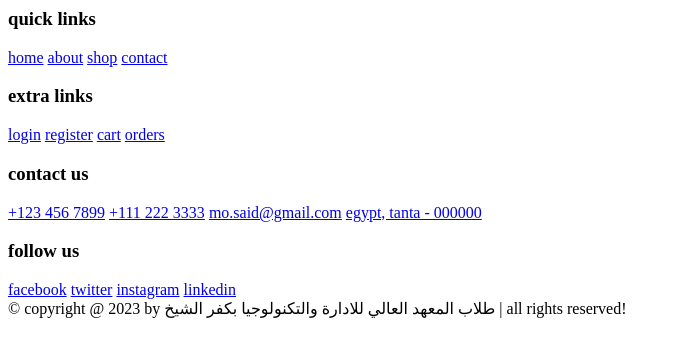
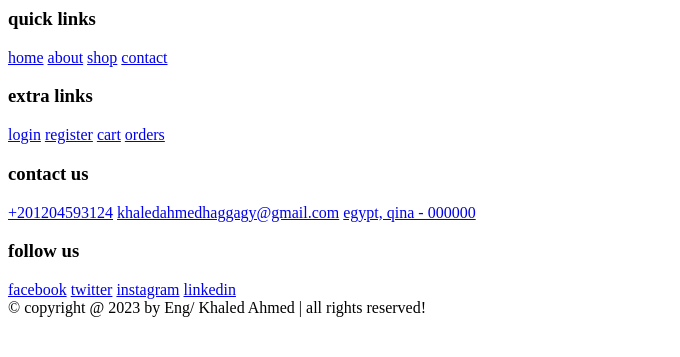
Before and after one commit to khaled312001/shopi, a PHP site: page /footer.php in a window 1280 px wide. Shown: the top 357 px of the page, without its empty margins (0-680 px from the left). Run offline with PHP 8.4, Linux system fonts and the light colour scheme.

Commit message:
Update footer.php

```diff
--- a/components/footer.php
+++ b/components/footer.php
@@ -20,10 +20,9 @@
 
       <div class="box">
          <h3>contact us</h3>
-         <a href="tel:1234567899"><i class="fas fa-phone"></i> +123 456 7899</a>
-         <a href="tel:11122233333"><i class="fas fa-phone"></i> +111 222 3333</a>
-         <a href="mailto:shaikh@gmail.com"><i class="fas fa-envelope"></i> mo.said@gmail.com</a>
-         <a href="https://www.google.com/myplace"><i class="fas fa-map-marker-alt"></i> egypt, tanta - 000000 </a>
+         <a href="tel:1234567899"><i class="fas fa-phone"></i> +201204593124</a>
+         <a href="mailto:shaikh@gmail.com"><i class="fas fa-envelope"></i> khaledahmedhaggagy@gmail.com</a>
+         <a href="https://www.google.com/myplace"><i class="fas fa-map-marker-alt"></i> egypt, qina - 000000 </a>
       </div>
 
       <div class="box">
@@ -36,6 +35,6 @@
 
    </section>
 
-   <div class="credit">&copy; copyright @ <?= date('Y'); ?> by <span>طلاب المعهد العالي للادارة والتكنولوجيا بكفر الشيخ</span> | all rights reserved!</div>
+   <div class="credit">&copy; copyright @ <?= date('Y'); ?> by <span>Eng/ Khaled Ahmed</span> | all rights reserved!</div>
 
 </footer>
```
